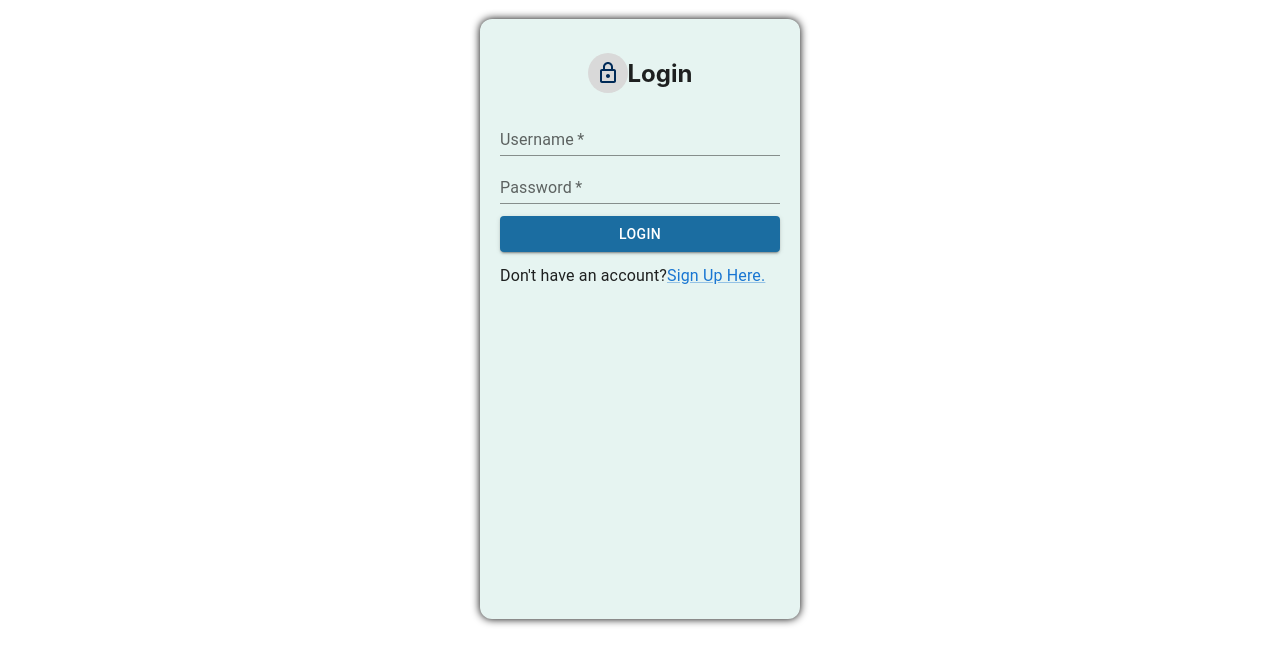
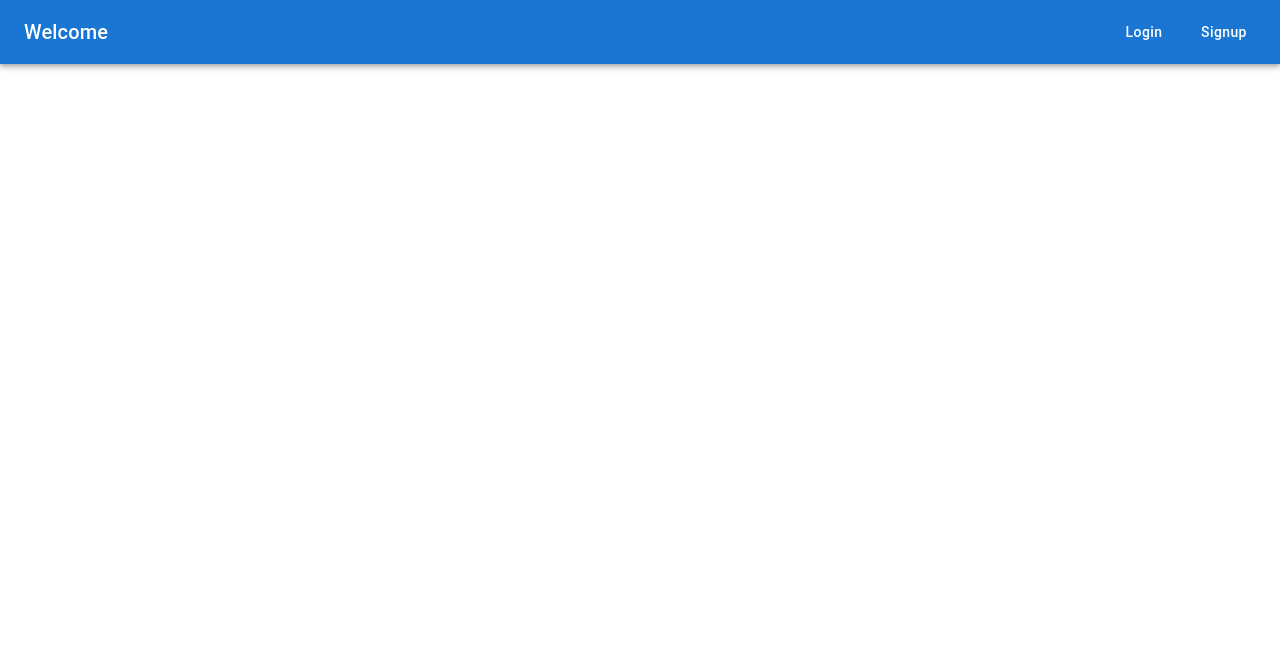
Before and after one commit to assassinki/frontend, a React (Create React App) app: page / in a window 1280 px wide. Shown: the top 664 px of the page. Built offline with nearby package versions, Linux system fonts and the light colour scheme.

Commit message:
feat/good-looking

```diff
--- a/src/App.tsx
+++ b/src/App.tsx
@@ -2,20 +2,65 @@ import React from "react";
 import "./App.css";
 import Signin from "./view/signin";
 import Signup from "./view/signup";
-import { BrowserRouter as Router, Route, Routes } from "react-router-dom";
-import Home from "./view/home";
+import {
+  BrowserRouter as Router,
+  Route,
+  Routes,
+  Link as RouterLink,
+  useLocation,
+} from "react-router-dom";
+import { AppBar, Toolbar, Typography, Button, Box } from "@mui/material";
+
 import Chatting from "./componets/Chat";
 
-function App() {
+const App: React.FC = () => {
   return (
     <Router>
-      <Routes>
-        <Route path="/" element={<Signin />}></Route>
-        <Route path="/signup" element={<Signup />}></Route>
-        <Route path="/home" element={<Chatting />}></Route>
-      </Routes>
+      <MainLayout />
     </Router>
   );
-}
+};
+const MainLayout: React.FC = () => {
+  const location = useLocation();
+  const hideNav = location.pathname !== "/";
+
+  return (
+    <>
+      {!hideNav && (
+        <AppBar position="static" sx={{ backgroundColor: "#1976d2" }}>
+          <Toolbar>
+            <Typography variant="h6" sx={{ flexGrow: 1 }}>
+              Welcome
+            </Typography>
+            <Box>
+              <Button
+                color="inherit"
+                component={RouterLink}
+                to="/login"
+                sx={{ textTransform: "none", mr: 2 }}
+              >
+                Login
+              </Button>
+              <Button
+                color="inherit"
+                component={RouterLink}
+                to="/signup"
+                sx={{ textTransform: "none" }}
+              >
+                Signup
+              </Button>
+            </Box>
+          </Toolbar>
+        </AppBar>
+      )}
+
+      <Routes>
+        <Route path="/login" element={<Signin />} />
+        <Route path="/signup" element={<Signup />} />
+        <Route path="/chat" element={<Chatting />} />
+      </Routes>
+    </>
+  );
+};
 
 export default App;
--- a/src/componets/Chat.tsx
+++ b/src/componets/Chat.tsx
@@ -48,6 +48,7 @@ const ChatDashboard: React.FC = () => {
       content: input,
       timestamp: new Date().toISOString(),
     };
+
     setMessages((prev) => [...prev, newMessages]);
     setInput("");
     setLoading(true);
@@ -63,7 +64,7 @@ const ChatDashboard: React.FC = () => {
         },
         {
           headers: {
-            Authorization: "Bearer ${token}",
+            Authorization: `Bearer ${token}`,
           },
         }
       );
--- a/src/view/signin.tsx
+++ b/src/view/signin.tsx
@@ -49,7 +49,7 @@ const Signin = () => {
       localStorage.setItem("token", res.data.token);
       if (res.status === 200) {
         localStorage.setItem("token", res.data.token);
-        navigate("/home");
+        navigate("/chat");
       }
     } catch (err) {
       console.log("Login error!");
--- a/src/view/signup.tsx
+++ b/src/view/signup.tsx
@@ -59,9 +59,8 @@ const SignUp = () => {
         password,
         email,
       });
-      if (response.status === 200) {
-        navigate("/");
-        alert("Sign up successful");
+      if (response.status === 201) {
+        navigate("/login");
       }
       console.log("sign up successful", response.data);
     } catch (err) {
@@ -122,7 +121,7 @@ const SignUp = () => {
             Sign up
           </Button>
           <Typography>
-            <Link href="/">Login Here.</Link>
+            <Link href="/login">Login Here.</Link>
           </Typography>
           {error && (
             <div style={{ color: "red", marginTop: "10px" }}>{error}</div>
```
Also changed, not shown: src/view/home.tsx (deleted, +0 -7 lines).
